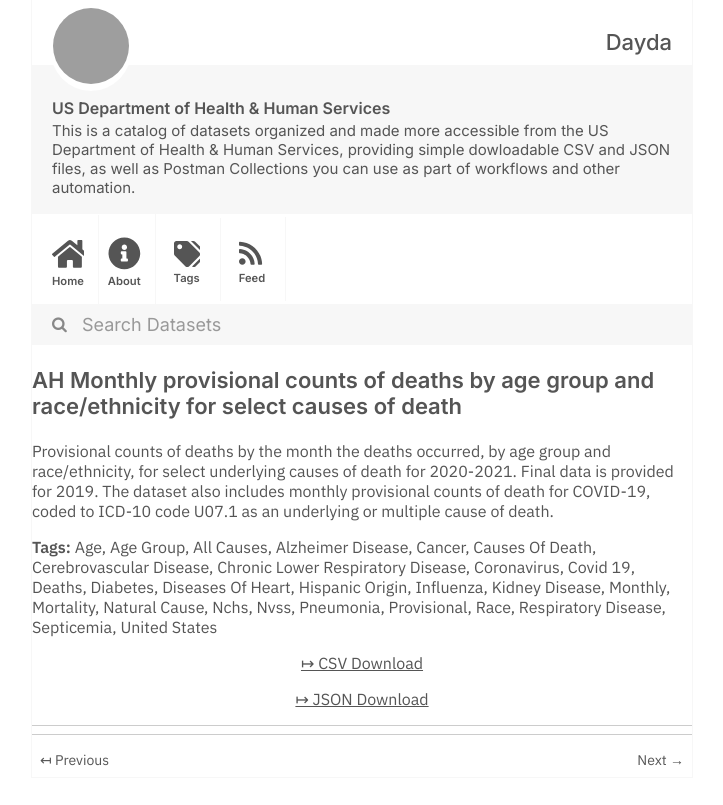
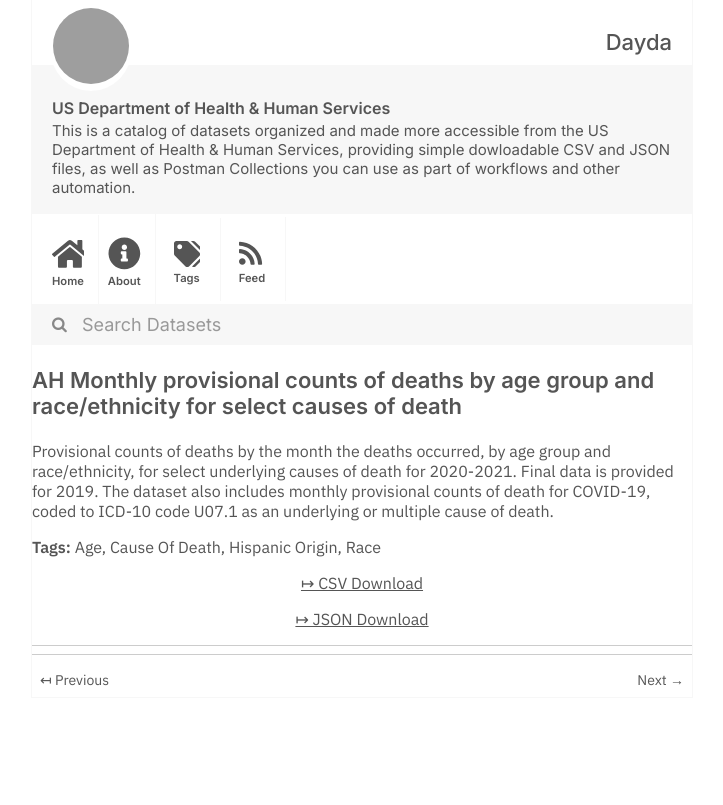
Before and after one commit to dayda-entities/us-department-of-health-and-human-services, a Jekyll site: the page built from _posts/2021-03-16-ah-monthly-provisional-counts-of-deaths-by-age-group-and-raceethnicity-for-select-causes-of-death.md, in a window 1280 px wide, cut to the strip 0-805 px from the top of the page. Shown: the whole strip, without its empty margins (278-1001 px from the left). Built offline with Jekyll 4.4.1, drawn with Linux system fonts in a browser that asks for light colours; grey boxes are pictures that could not be loaded.

Commit message:
Publish Data

```diff
--- a/_posts/2021-03-16-ah-monthly-provisional-counts-of-deaths-by-age-group-and-raceethnicity-for-select-causes-of-death.md
+++ b/_posts/2021-03-16-ah-monthly-provisional-counts-of-deaths-by-age-group-and-raceethnicity-for-select-causes-of-death.md
@@ -2,38 +2,15 @@
 title: >-
   AH Monthly provisional counts of deaths by age group and race/ethnicity for
   select causes of death
-created: '2021-03-16T19:35:38.172203'
-modified: '2021-04-25T14:46:58.234475'
+created: '2021-03-16T18:56:53.922563'
+modified: '2021-03-16T18:56:53.922570'
 state: active
 type: dataset
 tags:
   - Age
-  - Age Group
-  - All Causes
-  - Alzheimer Disease
-  - Cancer
-  - Causes Of Death
-  - Cerebrovascular Disease
-  - Chronic Lower Respiratory Disease
-  - Coronavirus
-  - Covid 19
-  - Deaths
-  - Diabetes
-  - Diseases Of Heart
+  - Cause Of Death
   - Hispanic Origin
-  - Influenza
-  - Kidney Disease
-  - Monthly
-  - Mortality
-  - Natural Cause
-  - Nchs
-  - Nvss
-  - Pneumonia
-  - Provisional
   - Race
-  - Respiratory Disease
-  - Septicemia
-  - United States
 groups: []
 csv_url: 'https://data.cdc.gov/api/views/r5pw-bk5t/rows.csv?accessType=DOWNLOAD'
 json_url: 'https://data.cdc.gov/api/views/r5pw-bk5t/rows.json?accessType=DOWNLOAD'
```
